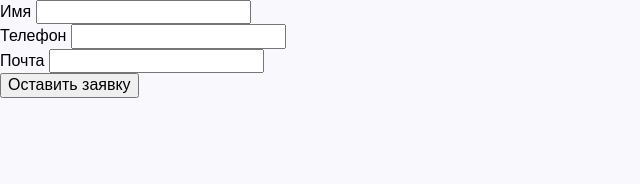
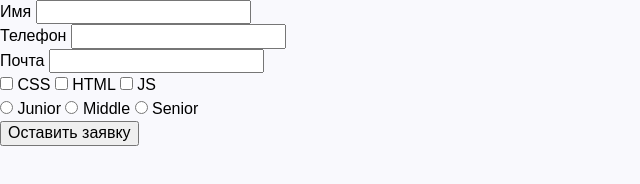
Before and after one commit to Nechuhaev/trenirovki, a plain HTML site: page index.html in a window 1280 px wide. Shown: the whole page, without its empty margins (0-640 px from the left). Drawn offline with nearby package versions, Linux system fonts and the light colour scheme.

Commit message:
Урок по формам 2

```diff
--- a/index.html
+++ b/index.html
@@ -20,6 +20,25 @@
     <label for="mail">Почта</label>
     <input type="email" name="mail" id="mail">
 <br />
+<div role="group">
+    <input type="checkbox" name="topic" value="css" id="css">
+    <label for="html">CSS</label>
+
+    <input type="checkbox" name="topic" value="html" id="html">
+    <label for="html">HTML</label>
+
+    <input type="checkbox" name="topic" value="js" id="js">
+    <label for="html">JS</label>
+</div>
+
+<input type="radio" name="experience" value="junior" id="junior">
+<label for="junior"> Junior</label>
+<input type="radio" name="experience" value="middle" id="middle">
+<label for="junior"> Middle</label>
+<input type="radio" name="experience" value="senior" id="senior">
+<label for="junior"> Senior</label>
+<br />
+
     <button type="submit">Оставить заявку</button>
 
 </form>
```
